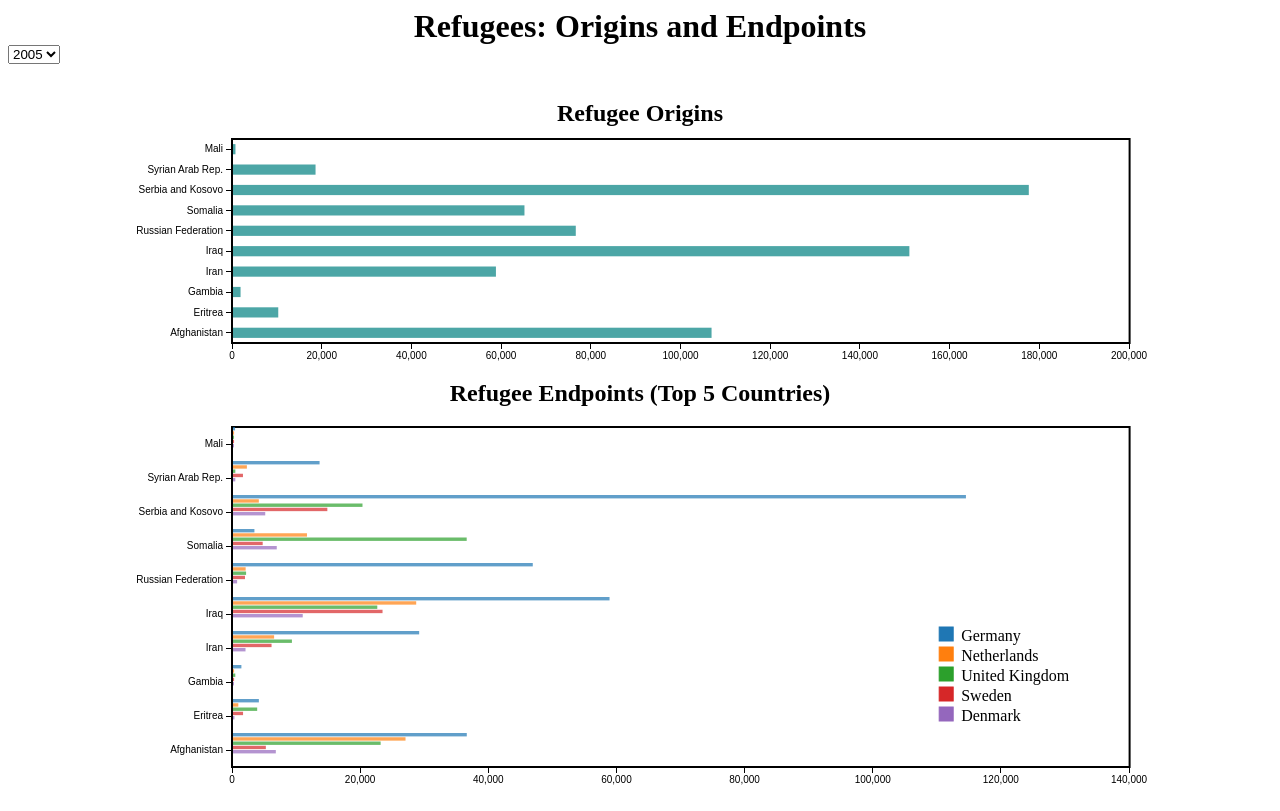
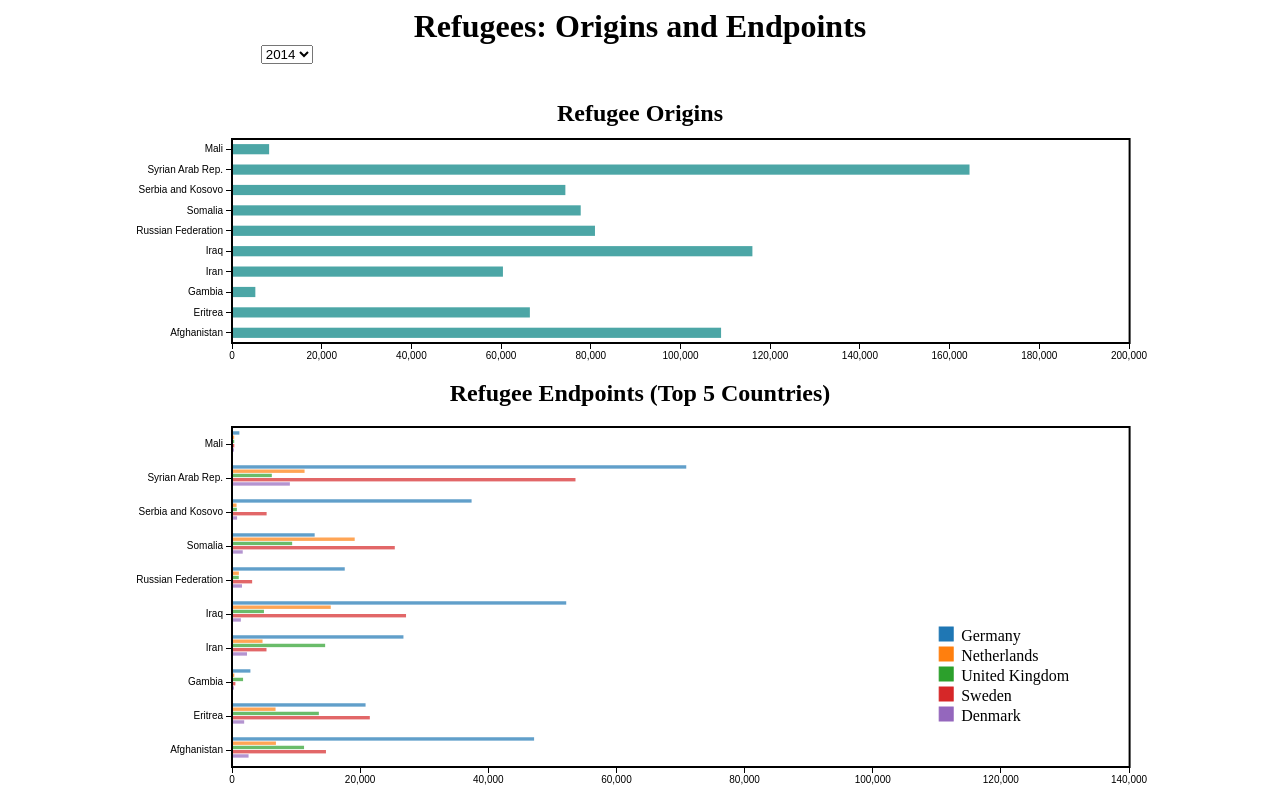
Before and after one commit to ckucera3/gis-task, a plain HTML site: page index.html in a window 1280 px wide. Drawn offline with Linux system fonts and the light colour scheme.

Commit message:
dropdown adjustments

```diff
--- a/css/style.css
+++ b/css/style.css
@@ -1,6 +1,8 @@
+
+
 #main {
     display: inline-block;
-    position: absolute;
+    position: fixed;
     top: -45%;
     bottom: 0;
     left: 0;
@@ -14,7 +16,7 @@
 
 #main2 {
     display: inline-block;
-    position: absolute;
+    position: fixed;
     top: 45%;
     bottom: 0;
     left: 0;
@@ -27,7 +29,8 @@
 }
 
 #dropdown {
-    margin: 0;
+    margin-right: 40px;
+
 }
 
 .xaxis {
--- a/index.html
+++ b/index.html
@@ -5,9 +5,9 @@
 	</head>
 	<body>
 		<h1>Refugees: Origins and Endpoints</h1>
-	    <select id="dropdown"></select>
+	    	<span style=""><select style="margin-left:20%;" id="dropdown"></select></span>
 	    <div id="main">
-		<h2>Refugee Origins</h2>
+			<h2>Refugee Origins</h2>
 		</div>
 	    <div id="main2">
 		<h2>Refugee Endpoints (Top 5 Countries)</h2>
@@ -16,7 +16,7 @@
 		<script type="text/javascript" src="./js/d3.legend.min.js"></script>
 		<script type="text/javascript" src="./js/YearDropdown.js"></script>
 		<script type="text/javascript" src="./js/EndPointGraph.js"></script>
-		<script type="text/javascript" src="./js/CumulativeGraph.js"></script>
+		<script type="text/javascript" src="./js/OriginGraph.js"></script>
 		<script type="text/javascript" src="./js/index.js"></script>
 		<link rel="stylesheet" type="text/css" href="./css/style.css">
 	</body>
--- a/js/EndPointGraph.js
+++ b/js/EndPointGraph.js
@@ -81,7 +81,7 @@ app.EndPointGraph = (function() {
 			.attr("fill", model.scales.colors(i))
 			.transition().duration(1000)
 			.attr("y", function(d) {
-				return model.scales.y(d.key) + model.m.margins.top + model.m.interBarSpacing * i;
+				return model.scales.y(d.key) + model.m.margins.top + model.m.interBarSpacing * (i+1);
 			})
 			.attr("width", function(d) {
 				var val = d.values[model.data.topFiveCountries[i]];
@@ -102,7 +102,7 @@ app.EndPointGraph = (function() {
 			.attr("height", model.m.interBarHeight)
 			.attr("x", model.m.margins.left + 1)
 			.attr("y", function(d) {
-				return model.scales.y(d.key) + model.m.margins.top + model.m.interBarSpacing * i;
+				return model.scales.y(d.key) + model.m.margins.top + model.m.interBarSpacing * (i+1);
 			})
 			.attr("fill", model.scales.colors(i))
 			.transition().duration(1000)
@@ -169,17 +169,16 @@ app.EndPointGraph = (function() {
 			})
 		}).entries(data);
 
-		var originEndpointTotalMaps = [];
 		var yearMap = {};
 		var originArray = [];
-		originEndpointTotals.forEach(function(d) {
+		originEndpointTotals.forEach(function(d) {//
 			originArray = [];
-			d.values.forEach(function(d) {
+			d.values.forEach(function(d) {//
 				var obj = {};
 				obj.key = d.key;
 				obj.values = {};
 				obj.values[d.key] = d.values;
-				d.values.forEach(function(d) {
+				d.values.forEach(function(d) {//
 					obj.values[d.key] = d.values;
 				});
 				originArray.push(obj);
@@ -192,7 +191,7 @@ app.EndPointGraph = (function() {
 		 "Sweden", "Denmark"];
 
 		createScalesAndAxes(model);
-		updateYear(model, '2005');
+		updateYear(model, '2014');
 
 		var legendRectSize = 18;
 		var legendSpacing = 4;
--- a/js/CumulativeGraph.js
+++ b/js/OriginGraph.js
@@ -1,6 +1,6 @@
 var app = app || {};
 
-app.CumulativeGraph = (function() {
+app.OriginGraph = (function() {
 
 	var initialize = function (dom) {
 		var model = {
@@ -137,7 +137,7 @@ app.CumulativeGraph = (function() {
 		model.data.yearMap = yearOriginMap;
 
 		createScalesAndAxes(model);
-		updateYear(model, '2005');
+		updateYear(model, '2014');
 
 	}
 
--- a/js/YearDropdown.js
+++ b/js/YearDropdown.js
@@ -19,7 +19,7 @@ app.YearDropdown = (function() {
 		}).entries(data)
 		.map(function(d) {
 			return d.key;
-		})
+		}).reverse()
 		;
 
 		//dropdown menu
--- a/js/index.js
+++ b/js/index.js
@@ -13,8 +13,8 @@ function start (data) {
 	//initialize the first chart
 	endpointChart = app.EndPointGraph.initialize(base2);
 	endpointChart.update(data);
-	cumulativeChart = app.CumulativeGraph.initialize(base1);
-	cumulativeChart.update(data);
+	originChart = app.OriginGraph.initialize(base1);
+	originChart.update(data);
 	dropdown = app.YearDropdown.initialize(d3.select("#dropdown"),
-	 data, [endpointChart, cumulativeChart]);
+	 data, [endpointChart, originChart]);
 }
```
